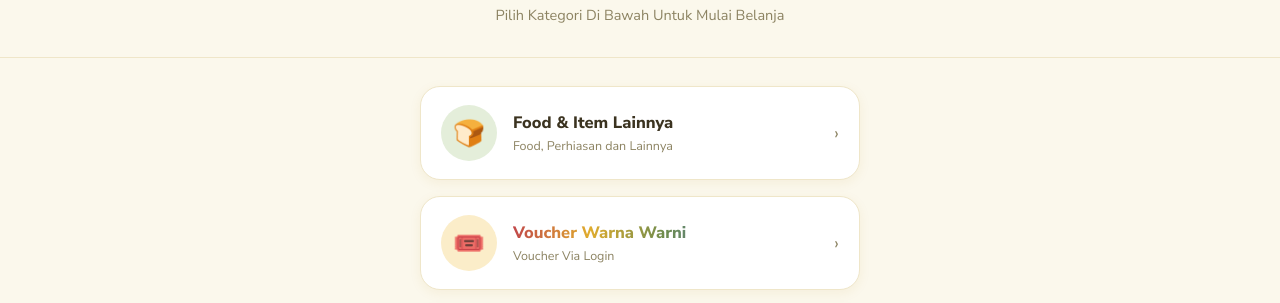
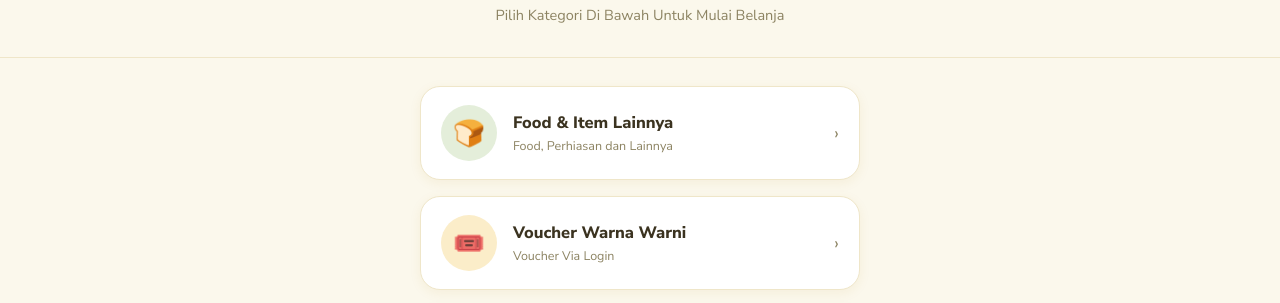
Before and after one commit to inntanint/kiosmellaa, a plain HTML site: page index.html in a window 1280 px wide. Shown: the part 471-774 px from the top of the page. Drawn offline with Linux system fonts and the light colour scheme.

Commit message:
update warna

```diff
--- a/style.css
+++ b/style.css
@@ -89,10 +89,7 @@
   .menu-card .info .title{ font-weight:800; font-size:16.5px; margin-bottom:3px; }
   .menu-card .info .desc{ font-size:12.5px; color: var(--muted); line-height:1.4; }
   .menu-card .arrow{ color: var(--muted); font-size:18px; }
-  .menu-card.voucher .info .title{
-    background: linear-gradient(90deg, #C1484A, #E0AC2E, #6E8C4E, #4E7CB8, #9B59B6);
-    -webkit-background-clip: text; background-clip: text; color: transparent;
-  }
+
   .footer-note{ text-align:center; color: var(--muted); font-size:12px; padding: 0 20px 30px; }
 
   /* ================= PLACEHOLDER SCREENS ================= */
```
